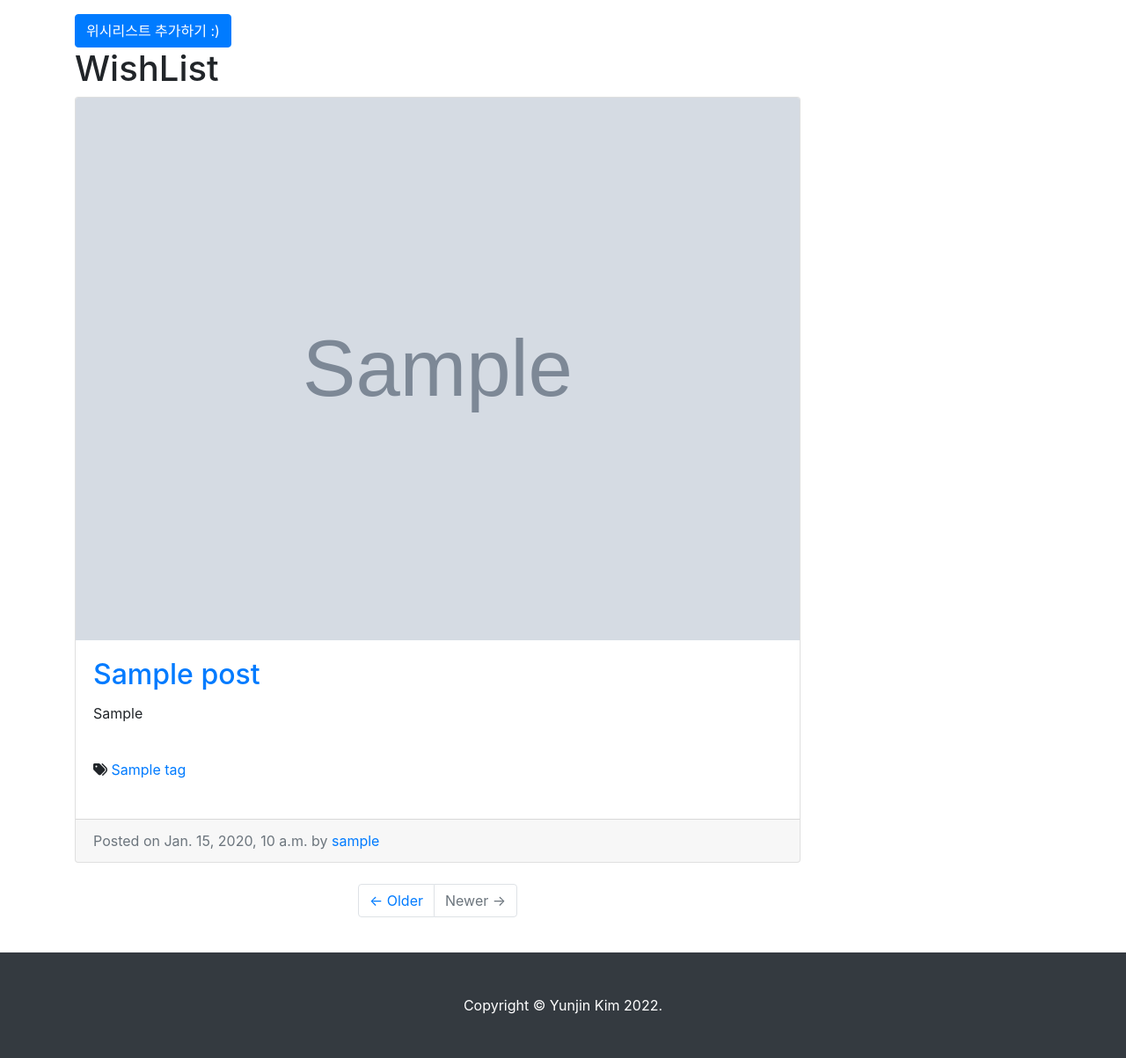
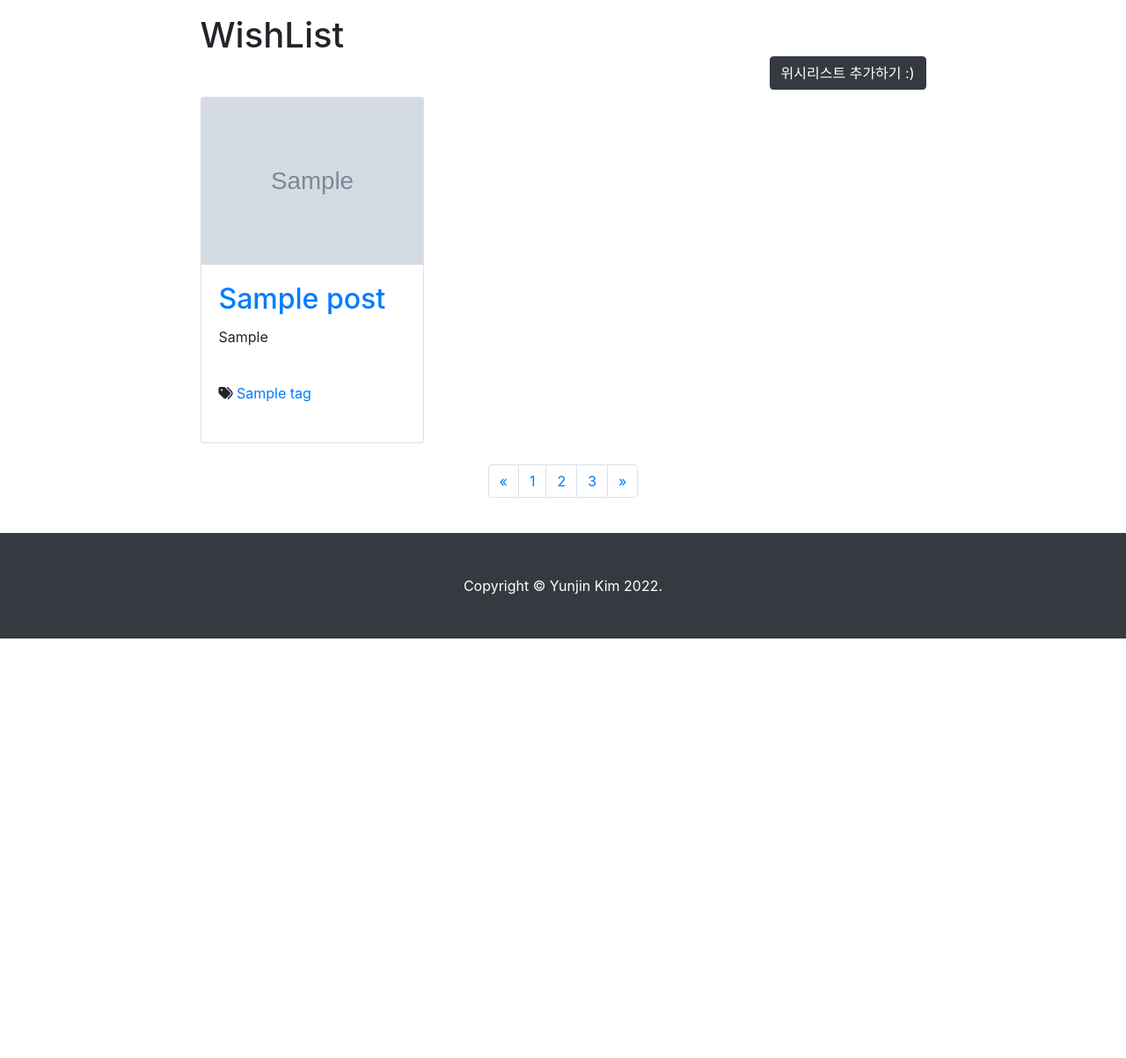
Before and after one commit to yunjin99/CloudProgramming, a Django app: page /wishlist/ in a window 1280 px wide. Shown: the part 56-1259 px from the top of the page at 88% size. After the commit the page ends 782 px from the top, so only its background shows below. Run offline with Django 3.2, Linux system fonts and the light colour scheme; a user stored in the database is signed in; tables that the repository leaves empty hold one stand-in row (values such as "Sample post"); grey boxes marked "Sample" are stand-in pictures; some libraries are stand-ins or nearby versions.

Commit message:
postlist 레이아웃 수정, button 수정

```diff
--- a/wishlist/templates/wishlist/base.html
+++ b/wishlist/templates/wishlist/base.html
@@ -42,14 +42,14 @@
 
 
     <div class="container my-3">
-        <div class="row">
-            <div class="col-md-8 col-lg-9">
+        <div class="row justify-content-center">
+            <div class="col-md-8 col-lg-9 ">
                 {% block main_area %}
 
                 {% endblock %}
             </div>
 
-            <div class="col-md-4 col-lg-3">
+{#            <div class="col-md-4 col-lg-3">#}
                 <!-- Search Widget -->
 {#                <div class="card my-4">#}
 {#                    <h5 class="card-header">Search</h5>#}
@@ -83,7 +83,7 @@
 {#                        </div>#}
 {#                    </div>#}
 {#                </div>#}
-            </div>
+{#            </div>#}
         </div>
     </div>
 
--- a/wishlist/templates/wishlist/post_form.html
+++ b/wishlist/templates/wishlist/post_form.html
@@ -9,7 +9,7 @@
         <table>
             {{ form | crispy }}
         </table>
-    <button type="submit" class="btn btn-primary float-right">Submit</button>
+    <button type="submit" class="btn btn-dark float-right">Submit</button>
 
     </form>
     {{ form.media }}
--- a/wishlist/templates/wishlist/post_form_update.html
+++ b/wishlist/templates/wishlist/post_form_update.html
@@ -9,7 +9,7 @@
         <table>
             {{ form | crispy }}
         </table>
-    <button type="submit" class="btn btn-primary float-right">Submit</button>
+    <button type="submit" class="btn btn-dark float-right">Submit</button>
 
     </form>
 {% endblock %}
--- a/wishlist/templates/wishlist/post_list.html
+++ b/wishlist/templates/wishlist/post_list.html
@@ -1,32 +1,37 @@
-{%  extends 'wishlist/base.html' %}
+{% extends 'wishlist/base.html' %}
 
 {% block title %}
     <title>WishList</title>
 {% endblock %}
 
-{%  block main_area %}
-                {% if user.is_authenticated %}
-                    {% if user.is_staff or user.is_superuser %}
-                        <a href="/wishlist/create_post" role="button" class="btn btn-primary">위시리스트 추가하기 :)</a>
-                    {% endif %}
-                {% endif %}
+{% block main_area %}
 
     <h1>WishList
         {% if tag %} with tag '{{ tag }}' {% endif %}
 
+        <div class="d-grid gap-2 d-md-flex justify-content-md-end">
+            {% if user.is_authenticated %}
+                {% if user.is_staff or user.is_superuser %}
+                    <a href="/wishlist/create_post" role="button" class="btn btn-dark">위시리스트 추가하기 :)</a>
+                {% endif %}
+            {% endif %}
+        </div>
     </h1>
 
+
+    <!-- WishList Post -->
+    <div class="row row-cols-1 row-cols-md-3 g-4">
         {% for p in post_list %}
-                <!-- WishList Post -->
-                <div class="card mb-4" >
+            <div class="col">
+                <div class="card h-100">
                     {% if p.head_image %}
-                        <img class="card-img-top" src="{{ p.head_image.url }}" alt="Card image cap">
-{#                    {% else %}#}
-{#                        <img class="card-img-top" src="https://picsum.photos/seed/{{ p.pk }}800/200" alt="Card image cap">#}
+                        <img src="{{ p.head_image.url }}" class="card-img-top" alt="Card image cap">
+                    {% else %}
+                        <img class="card-img-top" src="https://picsum.photos/seed/{{ p.pk }}800/200"
+                             alt="Card image cap">
                     {% endif %}
-
                     <div class="card-body">
-                        <a href="{{ p.get_absolute_url }}"><h2 class="card-title" >{{ p.title }}</h2></a>
+                        <a href="{{ p.get_absolute_url }}"><h2 class="card-title">{{ p.title }}</h2></a>
                         {% if p.hook_msg %}
                             <p class="card-text">{{ p.hook_msg }}</p>
                         {% else %}
@@ -34,30 +39,69 @@
                         {% endif %}
                         {#                        <a href="{{ p.get_absolute_url }}" class="btn btn-primary">Read More &rarr;</a>#}
                         {% if p.tags.exists %}
-                            <br />
-                            <i class = "fas fa-tags"></i>
+                            <br/>
+                            <i class="fas fa-tags"></i>
                             {% for tag in p.tags.iterator %}
-                                <a href = {{ tag.get_absolute_url }}> {{ tag }}</a>
+                                <a href= {{ tag.get_absolute_url }}> {{ tag }}</a>
                             {% endfor %}
-                            <br />
-                            <br />
+                            <br/>
+                            <br/>
                         {% endif %}
                     </div>
-                    <div class="card-footer text-muted">
-                        Posted on {{ p.created_at}} by
-                        <a href="#">{{ p.author }}</a>
                 </div>
             </div>
-                {% endfor %}
 
 
+
+
+            {#                <div class="card mb-4" >#}
+            {#                    {% if p.head_image %}#}
+            {#                        <img class="card-img-top" src="{{ p.head_image.url }}" alt="Card image cap">#}
+            {#                    {% else %}#}
+            {#                        <img class="card-img-top" src="https://picsum.photos/seed/{{ p.pk }}800/200" alt="Card image cap">#}
+            {#                    {% endif %} #}
+            {##}
+            {#                    <div class="card-body">#}
+            {#                        <a href="{{ p.get_absolute_url }}"><h2 class="card-title" >{{ p.title }}</h2></a>#}
+            {#                        {% if p.hook_msg %}#}
+            {#                             <p class="card-text">{{ p.hook_msg }}</p>#}
+            {#                        {% else %}#}
+            {#                            <p class="card-text">{{ p.get_markdown_content | truncatewords_html:30 | safe }}</p>#}
+            {#                        {% endif %}#}
+            {#                        <a href="{{ p.get_absolute_url }}" class="btn btn-primary">Read More &rarr;</a>#}
+            {#                        {% if p.tags.exists %}#}
+            {#                            <br />#}
+            {#                            <i class = "fas fa-tags"></i>#}
+            {#                            {% for tag in p.tags.iterator %}#}
+            {#                                <a href = {{ tag.get_absolute_url }}> {{ tag }}</a>#}
+            {#                            {% endfor %}#}
+            {#                            <br />#}
+            {#                            <br />#}
+            {#                        {% endif %}#}
+            {#                    </div>#}
+            {#                    <div class="card-footer text-muted">#}
+            {#                        Posted on {{ p.created_at}} by#}
+            {#                        <a href="#">{{ p.author }}</a>#}
+            {#                    </div>#}
+            {#                </div>#}
+        {% endfor %}
+    </div>
+
+    <br/>
     <!-- Pagination -->
     <ul class="pagination justify-content-center mb-4">
         <li class="page-item">
-                        <a class="page-link" href="#">&larr; Older</a>
+            <a class="page-link" href="#" aria-label="Previous">
+                <span aria-hidden="true">&laquo;</span>
+            </a>
         </li>
-                    <li class="page-item disabled">
-                        <a class="page-link" href="#">Newer &rarr;</a>
+        <li class="page-item"><a class="page-link" href="#">1</a></li>
+        <li class="page-item"><a class="page-link" href="#">2</a></li>
+        <li class="page-item"><a class="page-link" href="#">3</a></li>
+        <li class="page-item">
+            <a class="page-link" href="#" aria-label="Next">
+                <span aria-hidden="true">&raquo;</span>
+            </a>
         </li>
     </ul>
 {% endblock %}
```
Also changed, not shown: wishlist/templates/wishlist/post_detail.html (+9 -30 lines). Lines whose indentation alone changed are shown as unchanged.
